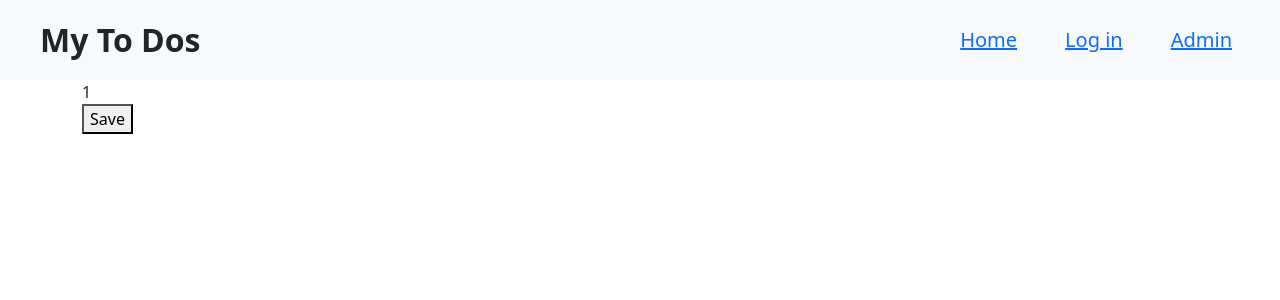
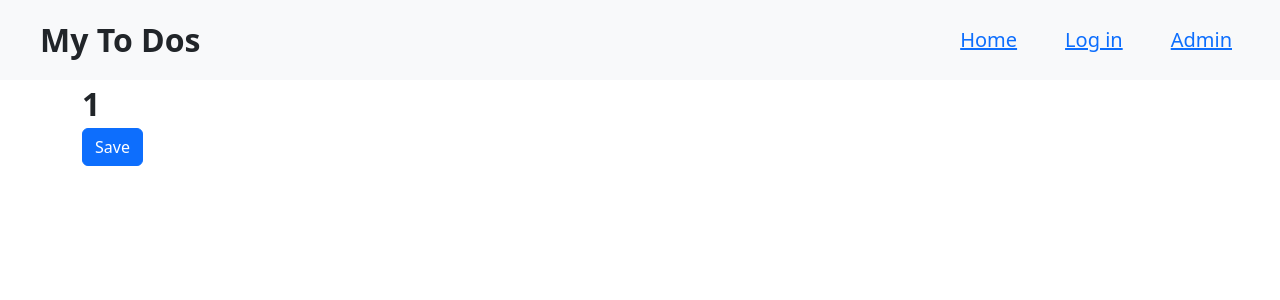
Before and after one commit to jaramilloez/Task-Manager, a React (Create React App) app: page /aTask/1/1 in a window 1280 px wide. Shown: the top 300 px of the page. Built offline with nearby package versions, Linux system fonts and the light colour scheme.

Commit message:
Add styling to aTask component

```diff
--- a/src/components/aTask.jsx
+++ b/src/components/aTask.jsx
@@ -6,10 +6,10 @@ class ATask extends Component {
     }
     render() {
         return <div className="container">
-            <div>
+            <div className='fs-2 fw-bold'>
                 {this.props.match.params.title}
             </div>
-            <button onClick={this.handleSave}>Save</button>
+            <button className='btn btn-primary' onClick={this.handleSave}>Save</button>
         </div>
     }
 }
```
